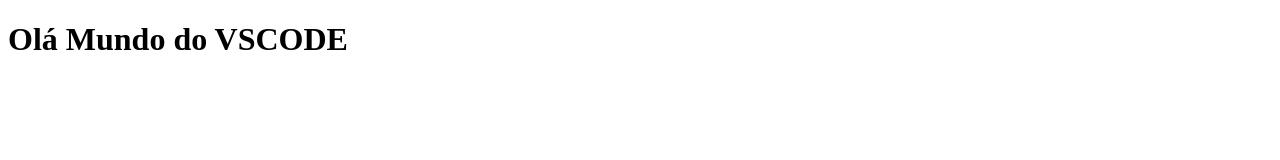
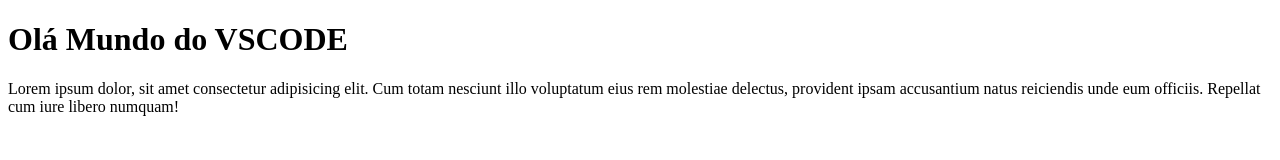
Before and after one commit to edulistas2017/Teste_aula, a plain HTML site: page index.html in a window 1280 px wide. Drawn offline with Linux system fonts and the light colour scheme.

Commit message:
adicionei texto lorem

```diff
--- a/index.html
+++ b/index.html
@@ -10,4 +10,5 @@
 
 </body>
 <h1>Olá Mundo do VSCODE</h1>
+<p>Lorem ipsum dolor, sit amet consectetur adipisicing elit. Cum totam nesciunt illo voluptatum eius rem molestiae delectus, provident ipsam accusantium natus reiciendis unde eum officiis. Repellat cum iure libero numquam!</p>
 </html>
```
